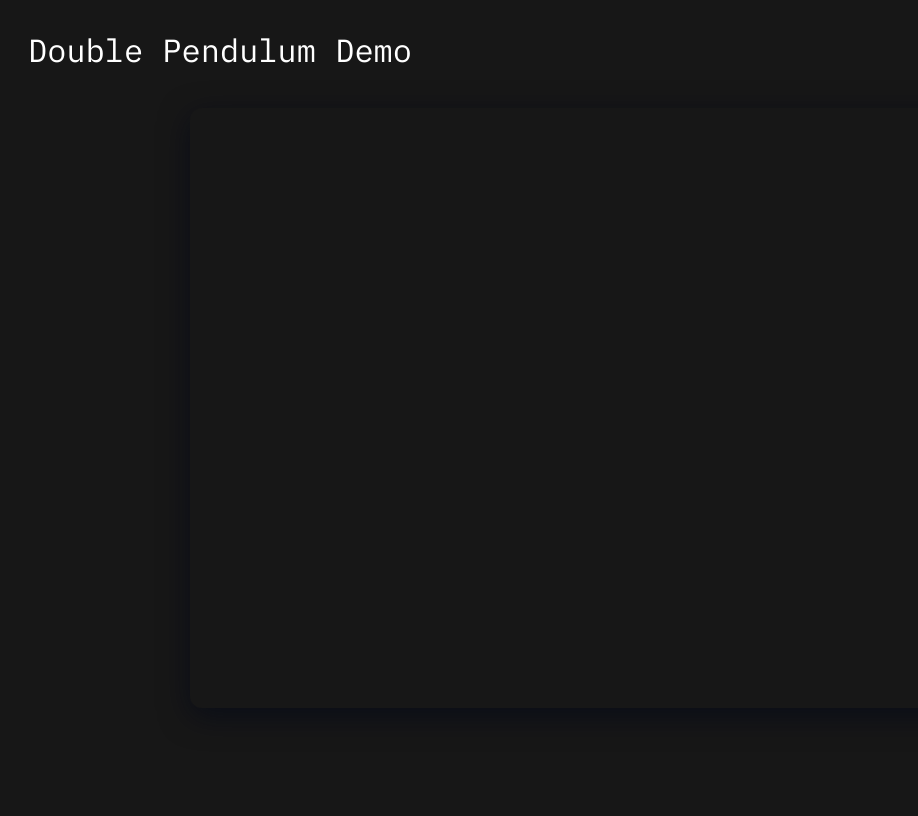
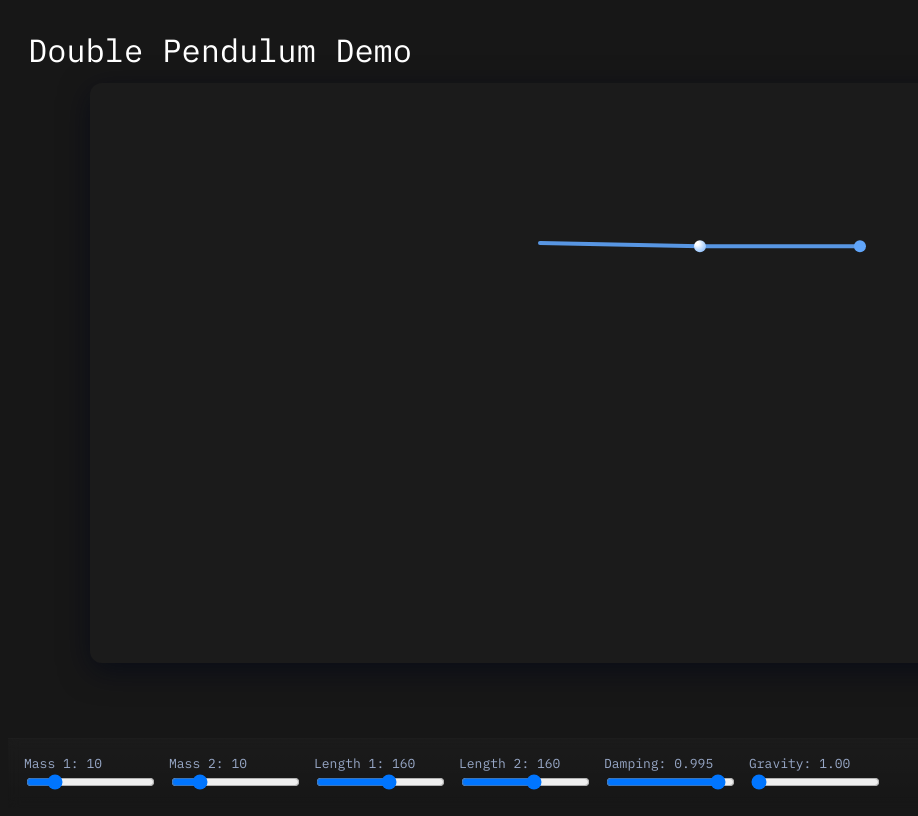
Before and after one commit to jasonxwxia/pendulum-demo, a plain HTML site: page index.html in a window 1280 px wide. Shown: the whole page, without its empty margins (0-918 px from the left). Drawn offline with Linux system fonts and the light colour scheme.

Commit message:
pendulum working

```diff
--- a/index.html
+++ b/index.html
@@ -13,8 +13,35 @@
 		</header>
 		<div class="stage">
 			<div class="canvaswrap">
-					<canvas width="900" height="600"></canvas>
+					<canvas width="900" height="600" id="canvas"></canvas>
 			</div>
+			<div class="controls">
+				<div class="control">
+					<label>Mass 1: <span id="m1Val">10<span></label>
+					<input id="m1" type="range" min="1" max="50" value="10"/>
+				</div>
+				<div class="control">
+					<label>Mass 2: <span id="m2Val">10<span></label>
+					<input id="m2" type="range" min="1" max="50" value="10"/>
+				</div>
+				<div class="control">
+					<label>Length 1: <span id="l1Val">10<span></label>
+					<input id="l1" type="range" min="40" max="250" value="160"/>
+				</div>
+				<div class="control">
+					<label>Length 2: <span id="l2Val">10<span></label>
+					<input id="l2" type="range" min="40" max="250" value="160"/>
+				</div>
+				<div class="control">
+					<label>Damping: <span id="dampVal">0.995<span></label>
+					<input id="damping" type="range" min="0.94" max="1" step="0.001"  value="0.995"/>
+				</div>
+				<div class="control">
+					<label>Gravity: <span id="gravVal">1.0<span></label>
+					<input id="grav" type="range" min="0" max="2000" step="0.05" value="1"/>
+				</div>
+
 		</div>
+	<script src="pendulum.js"></script>
 	</body>
 </html>
--- a/main.css
+++ b/main.css
@@ -51,3 +51,20 @@ canvas {
 	border-radius: 12px;
 	box-shadow: 0 8px 30px rgba(2,6,23,0.6)
 }
+
+.controls {
+	display: flex;
+	gap: 12px;
+	flex-wrap: wrap;
+	padding: 16px;
+	background: linear-gradient(180deg, rgba(255,255,255,0.02), transparent);
+	backdrop-filter: blur(6px);
+	border-top: 1px solid rgba(255,255,255,0.03);
+}
+
+.control {
+	display: flex;
+	flex-direction: column;
+	font-size: 13px;
+	color: #98a8c7;
+}
--- a/pendulum.js
+++ b/pendulum.js
@@ -12,7 +12,122 @@
 	//parameters (linked to UI)
 	const el = id => document.getElementById(id);
 	const m1_s = el("m1"), m2_s = el("m2"), l1_s = el("l1"), l2_s = el("l2"), damp_s = el("damping"), grav_s = el("grav");
-	const m1Val = el("m1Val"), m2Val = el("m2Val"), l1Val = el("l1Val"), l2Val = el("l2Val"), dampVal = el("dampVal"), gravVal = el("gVal");
+	const m1Val = el("m1Val"), m2Val = el("m2Val"), l1Val = el("l1Val"), l2Val = el("l2Val"), dampVal = el("dampVal"), gravVal = el("gravVal");
 
 	function readUI(){
 		m1 = +m1_s.value; m2 = +m2_s.value; l1 = +l1_s.value; l2 = +l2_s.value; damping = +damp_s.value; grav = +grav_s.value;
+		m1Val.textContent = m1; m2Val.textContent = m2; l1Val.textContent = l1; l2Val.textContent = l2; dampVal.textContent = damping; gravVal.textContent = (+grav_s.value).toFixed(2);
+	}
+
+	//The default parameters
+	let m1 = +m1_s.value, m2 = +m2_s.value, l1 = +l1_s.value, l2 = +l2_s.value, damping = +damp_s.value, grav = +grav_s.value;
+	readUI();
+	[m1_s, m2_s, l1_s, l2_s, damp_s, grav_s].forEach(s => s.addEventListener("input", readUI));
+
+	function resize(){
+		const ratio = window.devicePixelRatio || 1;
+		W = canvas.clientWidth = Math.min(window.innerWidth - 40, 1100);
+		H = canvas.clientHeight = Math.max(380, window.innerHeight - 220);
+		canvas.width = Math.round(W * ratio);
+		canvas.height = Math.round(H * ratio);
+		canvas.style.width = W + "px";
+		canvas.style.height = H + "px";
+		ctx.setTransform(ratio, 0, 0, ratio, 0, 0);
+	}
+
+	window.addEventListener("resize", resize);
+	resize();
+
+	//integration timestamp
+	let last = performance.now();
+	function step(dt){
+		dt = Math.min(dt, 0.03);
+
+		//Euler Lagrange Equations
+		const sin = Math.sin, cos = Math.cos;
+		const angvel1 = a1_v, angvel2 = a2_v;
+
+		const numer1 = -grav*(2*m1 + m2) * sin(a1) - m2 * grav * sin(a1-2*a2) - 2 * sin(a1-a2) * m2 * (angvel2 * angvel2 * l2 + angvel1 * angvel1 * l1 * cos(a1 - a2));
+		const denom1 = l1*(2*m1 + m2 - m2 * cos(2*a1 - 2*a2));
+		const a1_accel = numer1/denom1;
+
+		const numer2 = 2*sin(a1 - a2) * (angvel1**2 * l1 * (m1+m2) + grav*(m1 + m2) * cos(a1) + angvel2**2 * l2 * m2 * cos(a1-a2));
+		const denom2 = l2*(2*m1 + m2 - m2*cos(2*a1 - 2*a2));
+		const a2_accel = numer2/denom2;
+
+
+		// semi-implicit Euler
+		a1_v += a1_accel * dt;
+		a2_v += a2_accel * dt;
+		a1_v *= damping;
+		a2_v *= damping;
+		a1 += a1_v * dt;
+		a2 += a2_v * dt;
+
+	}
+
+
+
+	//draw onto canvas
+	function draw(){
+		ctx.clearRect(0,0,W,H);
+		ctx.save();
+
+		ctx.fillStyle = "rgba(255,255,255,0.02)";
+		ctx.fillRect(0,0,W,H);
+
+		//pivot centre coordinates
+		const x1 = cx + l1 * Math.sin(a1);
+		const y1 = cy + l1 * Math.cos(a1);
+		const x2 = x1 + l2 * Math.sin(a2);
+		const y2 = y1 + l2 * Math.cos(a2);
+
+
+		//rods (lines)
+		ctx.lineWidth = 4;
+		ctx.lineCap = "round";
+		ctx.strokeStyle = "rgba(96,165,250,0.9)";
+		ctx.beginPath(); ctx.moveTo(cx, cy); ctx.lineTo(x1, y1); ctx.stroke();
+		ctx.beginPath(); ctx.moveTo(x1, y1); ctx.lineTo(x2, y2); ctx.stroke();
+
+		//balls
+		const r1 = Math.max(6, Math.sqrt(m1));
+		const r2 = Math.max(6, Math.sqrt(m2));
+
+		const grad1 = ctx.createRadialGradient(x1-3, y1-3, 2, x1, y1, r1+4);
+		grad1.addColorStop(0, "#ffffff"); grad1.addColorStop(1, "#60a5fa");
+		ctx.beginPath(); ctx.fillStyle = grad1; ctx.arc(x1, y1, r1, 0, Math.PI * 2); ctx.fill();
+
+		const grad2 = ctx.createRadialGradient(x2-3, y2-3, 2, x2, y2, r2+4);
+		grad1.addColorStop(0, "#ffffff"); grad1.addColorStop(1, "#60a5fa");
+		ctx.beginPath(); ctx.fillStyle = grad1; ctx.arc(x2, y2, r2, 0, Math.PI * 2); ctx.fill();
+
+		//pivotpoint centre
+		ctx.beginPath(); ctx.fillStyle = "rgba(255,255,255,0.9)"; ctx.arc(cx, cy, 6, 0, Math.Pi *2); ctx.fill();
+
+		ctx.restore();
+	}
+
+	//animation loop
+	function loop(now){
+		const dt = (now - last) / 1000;
+		last = now;
+
+		let acc = dt;
+		const sub = 1/240;
+		while(acc > 0){
+			const s = Math.min(acc, sub);
+			step(s);
+			acc -= s;
+		}
+		draw();
+		requestAnimationFrame(loop);
+	}
+	requestAnimationFrame(now => { last = now; loop(now); });
+
+	//reset on dc
+	canvas.addEventListener("dblclick", () => {
+		a1 = Math.PI/2*0.9; a2 = Math.PI/2*0.9; a1_v = 0; a2_v = 0;
+	});
+
+})();
```
